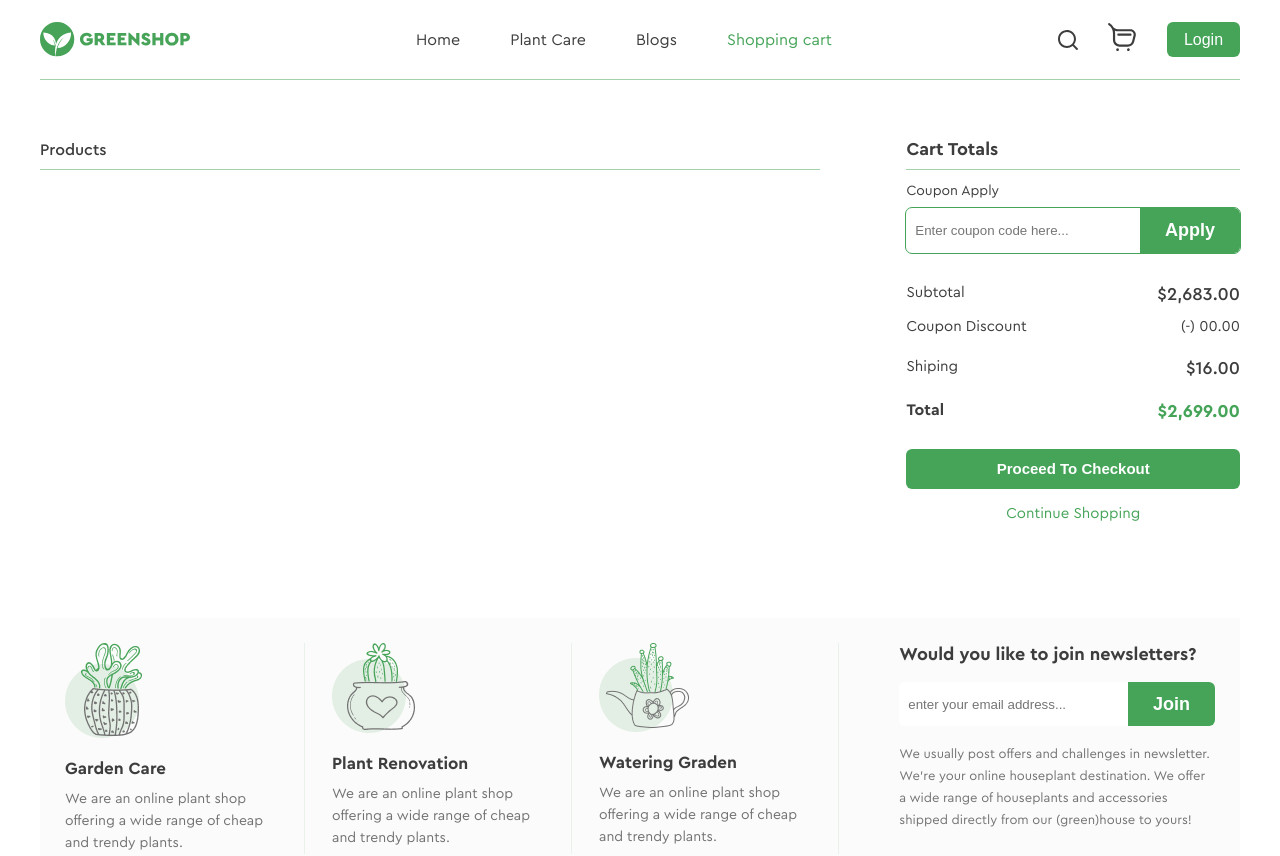
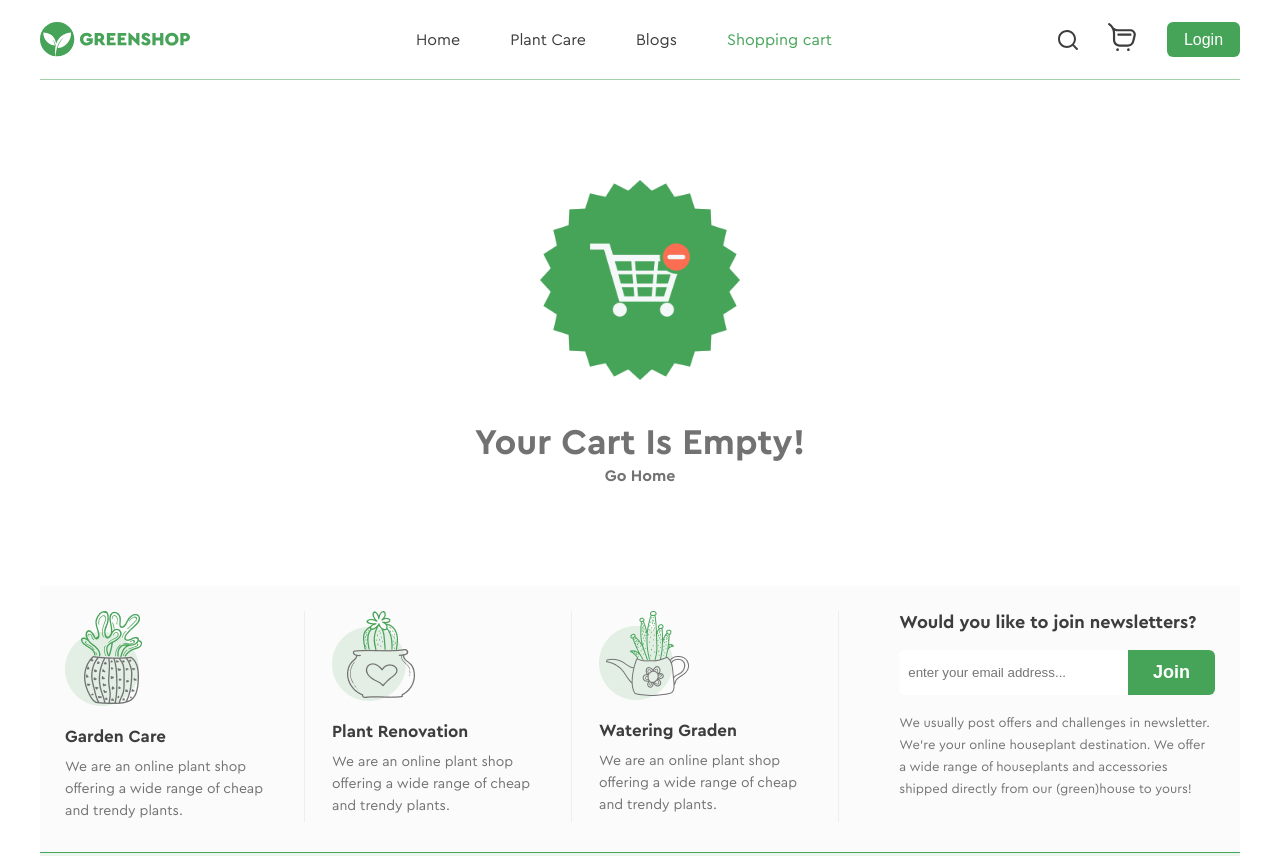
Before and after one commit to yevhenMedovnyk/my-plants-store, a React (Vite) app: page /cart in a window 1280 px wide. Shown: the top 856 px of the page. Built offline with nearby package versions, Linux system fonts and the light colour scheme.

Commit message:
add empty cart component

```diff
--- /dev/null
+++ b/src/components/EmptyCart/EmptyCart.jsx
@@ -0,0 +1,17 @@
+import style from "./emptyCart.module.scss";
+import cartImg from "./../../assets/images/empty-cart.png";
+import { Link } from "react-router-dom";
+
+const EmptyCart = () => {
+	return (
+		<div className={style.wrapper}>
+			<div className={style.image}>
+				<img src={cartImg} alt='empty cart' />
+			</div>
+			<h1>Your Cart Is Empty!</h1>
+			<Link to="/">Go Home</Link>
+		</div>
+	);
+};
+
+export default EmptyCart;
--- /dev/null
+++ b/src/components/EmptyCart/emptyCart.module.scss
@@ -0,0 +1,33 @@
+@import "./../../styles/variables";
+
+
+.wrapper {
+	justify-content: center;
+	padding: 10rem 30rem;
+	h1 {
+		font-size: 3.6rem;
+		font-weight: 700;
+		text-align: center;
+		margin-top: 1em;
+	}
+	a {
+		display: block;
+		text-align: center;
+		font-weight: 600;
+		position: relative;
+		font-size: 1.6rem;
+		line-height: calc(20 / 16);
+		transition: 0.3s;
+		&:hover {
+			color: $accent-color;
+		}
+	}
+}
+.image {
+	width: 20rem;
+	overflow: hidden;
+	margin: 0 auto;
+	img {
+		width: 100%;
+	}
+}
--- a/src/pages/CartPage/CartPage.jsx
+++ b/src/pages/CartPage/CartPage.jsx
@@ -5,11 +5,14 @@ import Input from "../../components/Shared/Input/Input";
 import Button from "../../components/UI/Button/Button";
 import { Link } from "react-router-dom";
 import { useSelector } from "react-redux";
+import EmptyCart from "../../components/EmptyCart/EmptyCart";
 
 const CartPage = () => {
 	const { cart } = useSelector(state => state.cart);
 
 	return (
+		<>
+			{cart.length > 0 ? (
 				<div className={style.cart}>
 					<div className={style.products}>
 						<div className={style.titleContainer}>
@@ -56,6 +59,10 @@ const CartPage = () => {
 						</Link>
 					</div>
 				</div>
+			) : (
+				<EmptyCart />
+			)}
+		</>
 	);
 };
 
--- a/src/styles/_variables.scss
+++ b/src/styles/_variables.scss
@@ -7,4 +7,4 @@ $primary-font-color: #3d3d3d;
 $secondary-font-color: #727272;
 
 //other-colors:
-$accent-color: hsl(132, 40%, 46%);
+$accent-color: #46a459;
```
Also changed, not shown: src/assets/images/empty-cart.png (added). Lines whose indentation alone changed are shown as unchanged.
